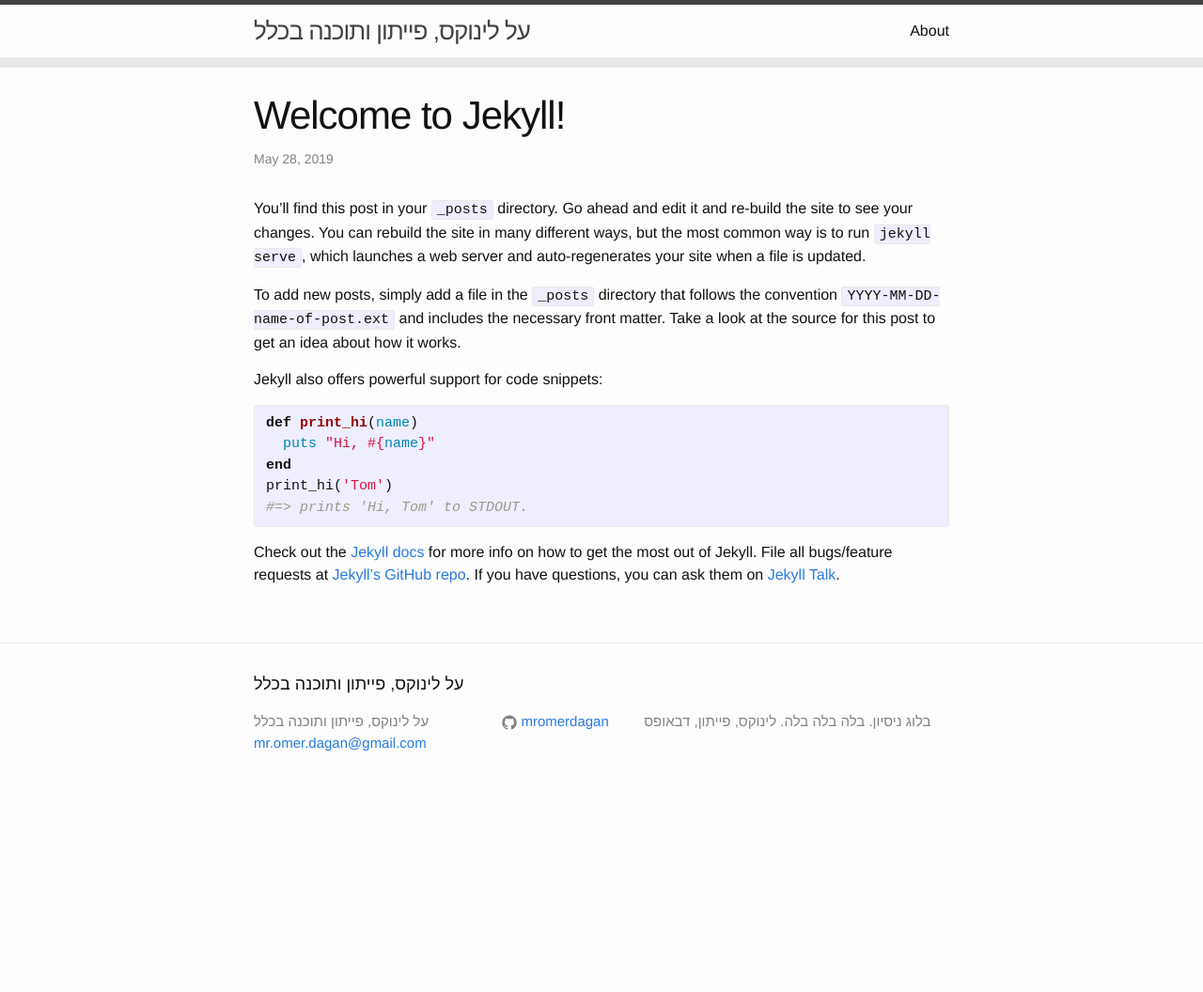
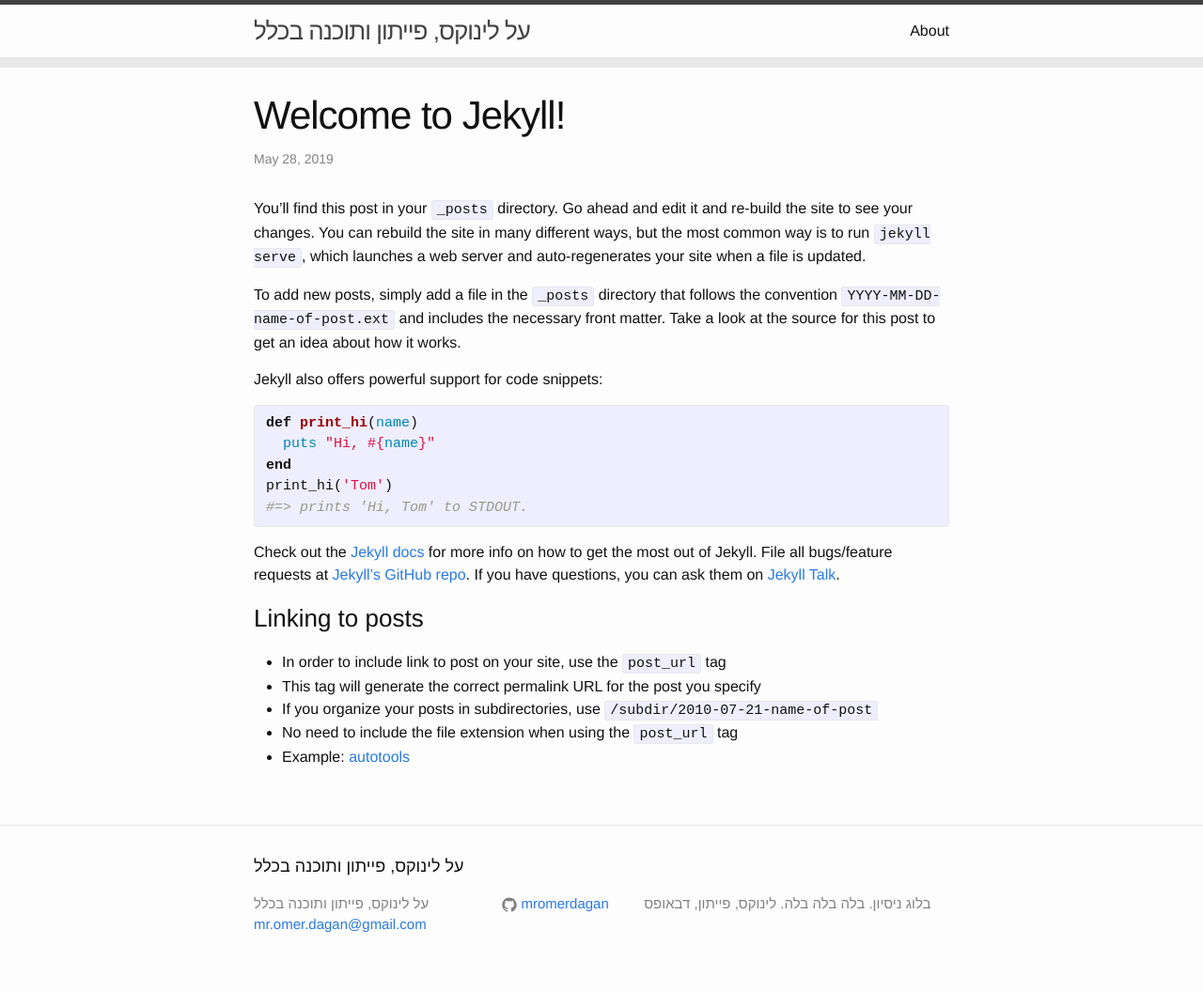
Before and after one commit to mromerdagan/mromerdagan.github.io, a Jekyll site: the page built from _posts/2019-05-28-welcome-to-jekyll.markdown, in a window 1280 px wide. Shown: the whole page at 94% size. Built offline with Jekyll 4.4.1, drawn with Linux system fonts in a browser that asks for light colours; before the commit the page ends 900 px from its top, so only the background shows below that.

Commit message:
Add explanation about 'post_url' tags

```diff
--- a/_posts/2019-05-28-welcome-to-jekyll.markdown
+++ b/_posts/2019-05-28-welcome-to-jekyll.markdown
@@ -20,6 +20,13 @@ print_hi('Tom')
 
 Check out the [Jekyll docs][jekyll-docs] for more info on how to get the most out of Jekyll. File all bugs/feature requests at [Jekyll’s GitHub repo][jekyll-gh]. If you have questions, you can ask them on [Jekyll Talk][jekyll-talk].
 
+### Linking to posts
+* In order to include link to post on your site, use the `post_url` tag
+* This tag will generate the correct permalink URL for the post you specify
+* If you organize your posts in subdirectories, use `/subdir/2010-07-21-name-of-post`
+* No need to include the file extension when using the `post_url` tag
+* Example: [autotools]({% post_url 2020-02-27-autotools %})
+
 [jekyll-docs]: http://jekyllrb.com/docs/home
 [jekyll-gh]:   https://github.com/jekyll/jekyll
 [jekyll-talk]: https://talk.jekyllrb.com/
```
